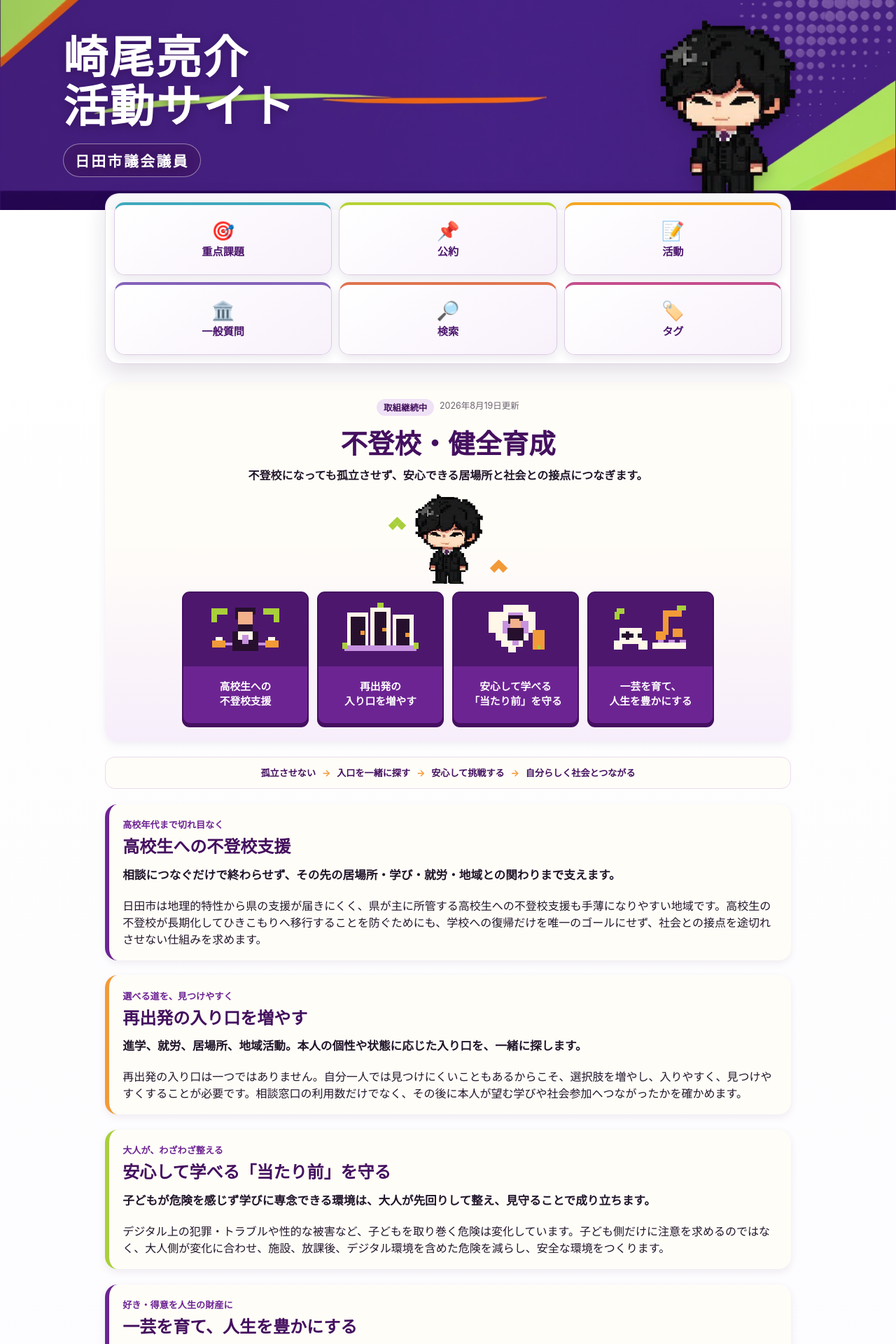
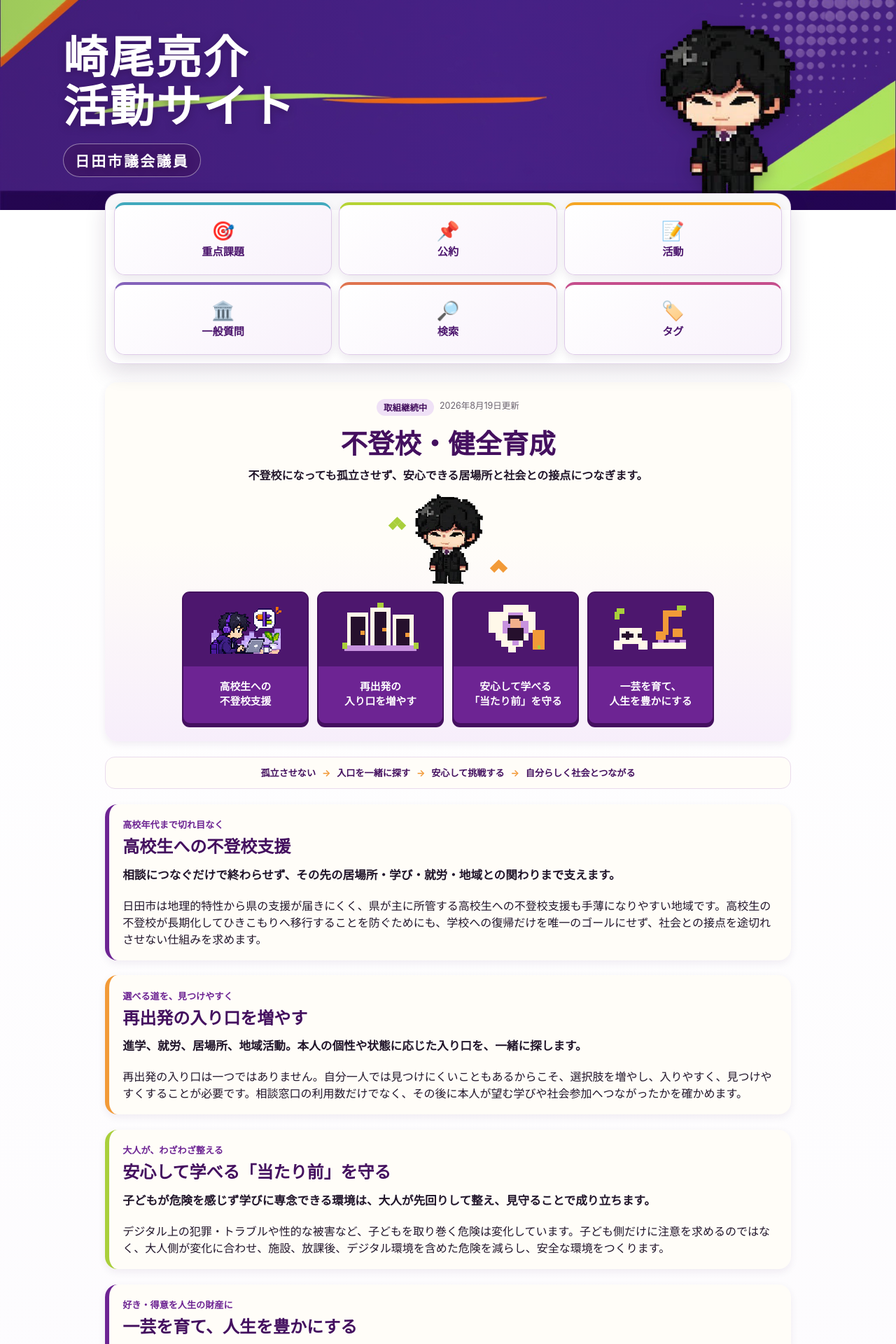
Before and after one commit to sakioryousuke-eng/activity-site, a Jekyll site: the page built from pages/priorities/school-refusal-healthy-development.html, in a window 1280 px wide. Shown: the top 1920 px of the page at 70% size. Built offline with Jekyll 4.4.1, drawn with Linux system fonts in a browser that asks for light colours.

Commit message:
Replace high school support card icon

```diff
--- a/pages/priorities/school-refusal-healthy-development.html
+++ b/pages/priorities/school-refusal-healthy-development.html
@@ -11,7 +11,7 @@ title: 不登校・健全育成
     <div class="child-priority__mascot" aria-hidden="true"><i></i><img src="{{ '/assets/images/site/mascot.png' | relative_url }}" alt=""><i></i></div>
     <nav class="child-priority__policy-nav" aria-label="4つの重点項目">
       <a href="#high-school-support">
-        <svg viewBox="0 0 80 58" role="img" aria-label="高校生と複数の選択肢"><path class="lime" d="M6 8h16v6H12v8H6zM58 8h16v14h-6v-8H58z"/><path class="skin" d="M33 10h14v14H33z"/><path class="dark" d="M30 7h20v7h-3v-3H33v8h-3zM33 24h14v7H33zM27 31h26v19H27z"/><path class="white" d="M33 31h14v8H33z"/><path class="light" d="M37 34h6v9h-6zM19 42h8v3h-8zM53 42h8v3h-8z"/><path class="orange" d="M7 40h13v7H7zM60 40h13v7H60z"/><path class="white" d="M10 36h7v4h-7zM63 36h7v4h-7z"/></svg>
+        <img class="child-priority__high-school-icon" src="{{ '/assets/images/priorities/highschool-support-80x58.png' | relative_url }}" alt="高校生と複数の選択肢">
         <span>高校生への<br>不登校支援</span>
       </a>
       <a href="#restart-entrances">
@@ -69,10 +69,11 @@ title: 不登校・健全育成
 .child-priority{--purple:#6d2493;--dark:#44105f;--orange:#f29a38;--lime:#a9cf3b;display:grid;gap:1.35rem;scroll-behavior:smooth}.child-priority__hero,.child-priority__section{border-radius:18px;padding:1.2rem;background:#fffdf8;box-shadow:0 4px 12px rgba(62,20,80,.07)}.child-priority__hero{overflow:hidden;text-align:center;background:linear-gradient(#fffdf8 0 44%,#f7eefb)}.child-priority__meta{display:flex;justify-content:center;gap:.5rem;color:#6b6370;font-size:.78rem}.child-priority__meta span{padding:.2rem .6rem;border-radius:99px;background:#efe1f6;color:var(--dark);font-weight:700}.child-priority__hero h1{margin:.55rem 0 .35rem;color:var(--dark);font-size:clamp(1.7rem,6vw,2.4rem)}.child-priority__message{max-width:38rem;margin:auto;font-weight:700;line-height:1.8}
 .child-priority__mascot{display:flex;height:145px;align-items:center;justify-content:center;gap:.8rem;margin:.55rem 0 -.15rem}.child-priority__mascot img{width:auto;height:142px;image-rendering:pixelated;transform-origin:50% 100%;animation:mascot-bob 3.2s ease-in-out infinite}.child-priority__mascot i{width:9px;height:9px;color:var(--lime);background:currentColor;box-shadow:9px 0 currentColor,0 9px currentColor;transform:rotate(45deg);align-self:flex-start;margin-top:38px}.child-priority__mascot i:last-child{color:var(--orange);align-self:flex-end;margin:0 0 37px}@keyframes mascot-bob{0%,100%{transform:translateY(0) rotate(-1deg)}50%{transform:translateY(-5px) rotate(1deg)}}
 .child-priority__policy-nav{display:grid;grid-template-columns:repeat(4,minmax(0,1fr));gap:6px;margin:0 -7px}.child-priority__policy-nav a{display:grid;grid-template-rows:auto 1fr;min-width:0;min-height:155px;overflow:hidden;border:2px solid var(--dark);border-radius:11px;background:var(--purple);color:#fff;text-decoration:none;box-shadow:0 4px 0 var(--dark);transition:.15s}.child-priority__policy-nav a:hover,.child-priority__policy-nav a:focus-visible{transform:translateY(-2px);box-shadow:0 6px 0 var(--dark)}.child-priority__policy-nav svg{display:block;width:100%;height:76px;padding:7px;background:#4d176e;shape-rendering:crispEdges}.child-priority__policy-nav a>span{display:grid;place-content:center;min-height:76px;padding:7px 3px;font-size:clamp(.64rem,2.65vw,.9rem);font-weight:800;line-height:1.45;letter-spacing:-.04em}.dark{fill:#26102d}.white{fill:#fff8e9}.skin{fill:#f2b08b}.light{fill:#c792df}.orange{fill:#f29a38}.lime{fill:#a9cf3b}
+.child-priority__high-school-icon{display:block;width:100%;height:76px;object-fit:contain;padding:7px;background:#4d176e;image-rendering:pixelated}
 .child-priority__idea{display:flex;flex-wrap:wrap;justify-content:center;align-items:center;gap:.35rem .55rem;padding:.8rem;border:1px solid #eadbed;border-radius:14px;background:#fffdf8;color:var(--dark);font-size:.82rem;font-weight:700}.child-priority__idea b{color:var(--orange)}.child-priority__section{scroll-margin-top:1rem}.child-priority__section h2{margin:.1rem 0 .65rem;color:var(--dark)}.child-priority__eyebrow{margin:0 0 .2rem;color:var(--purple);font-size:.82rem;font-weight:800}.child-priority__claim{border-left:6px solid var(--purple)}.child-priority__claim:nth-of-type(2){border-left-color:var(--orange)}.child-priority__claim:nth-of-type(3){border-left-color:var(--lime)}.child-priority__claim p:last-child{margin-bottom:0}.child-priority__lead{margin:.35rem 0 .7rem;font-size:1.04rem;font-weight:800;line-height:1.75}
 .child-priority__current,.child-priority__related-grid{display:grid;gap:1rem}.child-priority__current article,.child-priority__related-grid article{border:1px solid #e7ddeb;border-radius:14px;padding:1rem;background:#fff}.child-priority__current p{margin-bottom:0}.child-priority__label{margin:0;color:var(--purple);font-size:.85rem;font-weight:700}.child-priority__current .focus{border-left:4px solid var(--orange);background:#fffaf4}.child-priority__intro{color:#6b6370}.child-priority__timeline{list-style:none;margin:0;padding:0;display:grid;gap:.9rem}.child-priority__timeline li{border-left:3px solid var(--purple);padding:.15rem 0 .4rem 1rem}.child-priority__timeline time{color:var(--purple);font-size:.85rem;font-weight:700}.child-priority__timeline h3,.child-priority__timeline p{margin:.2rem 0}.child-priority__links{display:flex;flex-wrap:wrap;gap:.5rem;margin-top:.55rem}.child-priority__links a{border:1px solid #d9c3e5;border-radius:99px;padding:.25rem .7rem;color:var(--purple);font-size:.85rem;font-weight:700;text-decoration:none}
 .child-priority__related{border-left:4px solid var(--purple)}.child-priority__related summary{display:flex;justify-content:space-between;align-items:center;gap:1rem;cursor:pointer;color:var(--dark);font-size:1.2rem;font-weight:800}.child-priority__related summary small{color:var(--purple);font-size:.75rem}.child-priority__related[open] summary{margin-bottom:1rem}.child-priority__related-grid article{display:grid;align-content:start;gap:.55rem;background:#f6effa}.child-priority__related-grid h3{margin:0;color:var(--dark)}.child-priority__question-list{display:grid;gap:.45rem;margin-top:.35rem;padding-top:.75rem;border-top:1px solid #d9c3e5}.child-priority__question-list a{display:grid;gap:.05rem;border:1px solid #d9c3e5;border-radius:10px;padding:.55rem .65rem;background:#fff;color:var(--dark);font-weight:700;text-decoration:none}.child-priority__question-list span{color:#6b6370;font-size:.75rem;font-weight:400}.child-priority__all-questions{text-align:right}.child-priority__all-questions a{color:var(--purple);font-weight:700}.child-priority__next{border-left:4px solid var(--lime)}.child-priority__next p,.child-priority__back{margin-bottom:0}
-@media(min-width:720px){.child-priority__hero{padding:1.5rem}.child-priority__policy-nav{gap:12px;margin:auto;max-width:760px}.child-priority__policy-nav a{min-height:190px}.child-priority__policy-nav svg{height:105px;padding:11px}.child-priority__policy-nav a>span{font-size:.92rem;letter-spacing:0}.child-priority__current{grid-template-columns:repeat(2,minmax(0,1fr))}.child-priority__related-grid{grid-template-columns:repeat(3,minmax(0,1fr))}}
-@media(max-width:390px){.child-priority__hero{padding:1rem .7rem}.child-priority__policy-nav{gap:4px;margin:0}.child-priority__policy-nav a{min-height:146px;border-width:1px;border-radius:8px}.child-priority__policy-nav svg{height:68px;padding:5px}.child-priority__policy-nav a>span{min-height:76px;padding:5px 2px;font-size:.62rem}.child-priority__message{font-size:.93rem}.child-priority__idea{font-size:.74rem}}
+@media(min-width:720px){.child-priority__hero{padding:1.5rem}.child-priority__policy-nav{gap:12px;margin:auto;max-width:760px}.child-priority__policy-nav a{min-height:190px}.child-priority__policy-nav svg,.child-priority__high-school-icon{height:105px;padding:11px}.child-priority__policy-nav a>span{font-size:.92rem;letter-spacing:0}.child-priority__current{grid-template-columns:repeat(2,minmax(0,1fr))}.child-priority__related-grid{grid-template-columns:repeat(3,minmax(0,1fr))}}
+@media(max-width:390px){.child-priority__hero{padding:1rem .7rem}.child-priority__policy-nav{gap:4px;margin:0}.child-priority__policy-nav a{min-height:146px;border-width:1px;border-radius:8px}.child-priority__policy-nav svg,.child-priority__high-school-icon{height:68px;padding:5px}.child-priority__policy-nav a>span{min-height:76px;padding:5px 2px;font-size:.62rem}.child-priority__message{font-size:.93rem}.child-priority__idea{font-size:.74rem}}
 @media(prefers-reduced-motion:reduce){.child-priority__mascot img{animation:none}.child-priority__policy-nav a{transition:none}}
 </style>
```
Also changed, not shown: assets/images/priorities/highschool-support-80x58.png (added).
